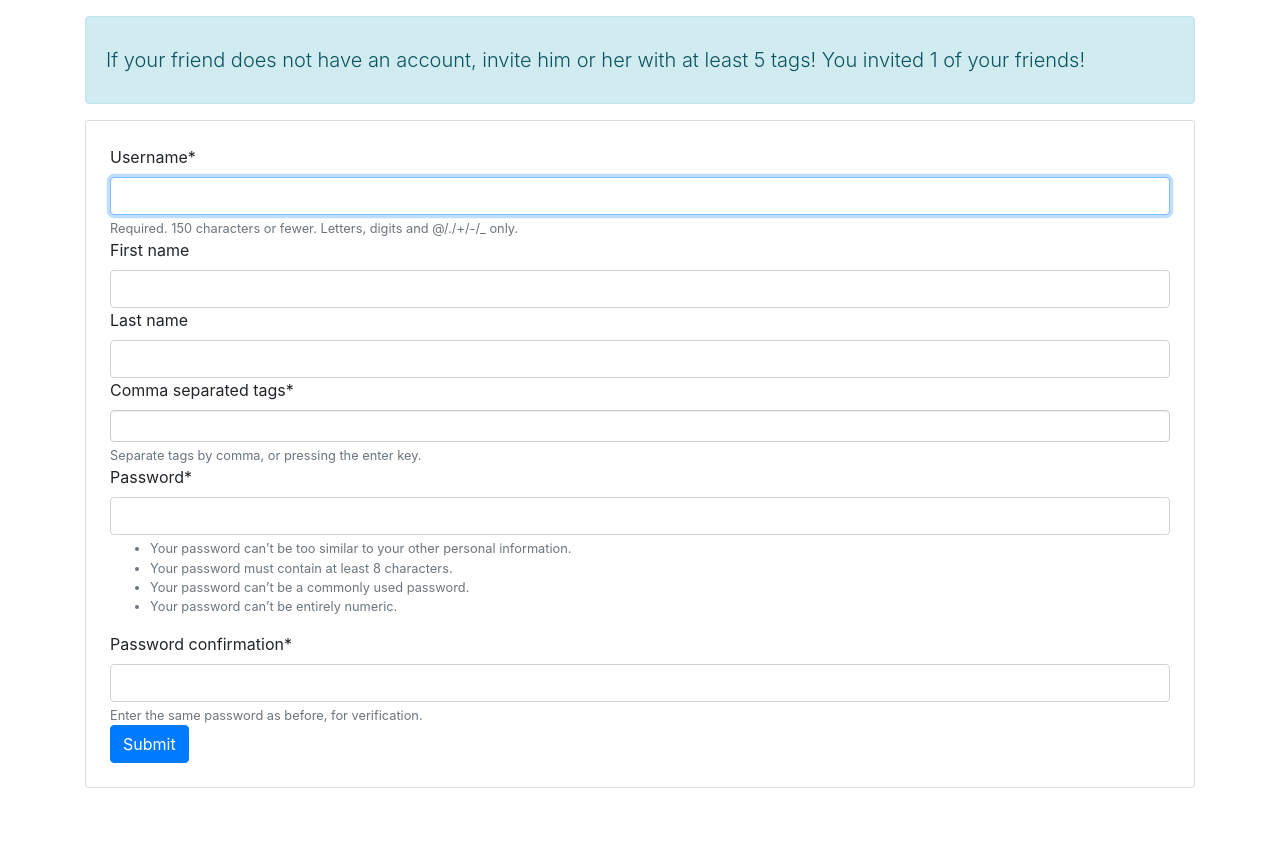
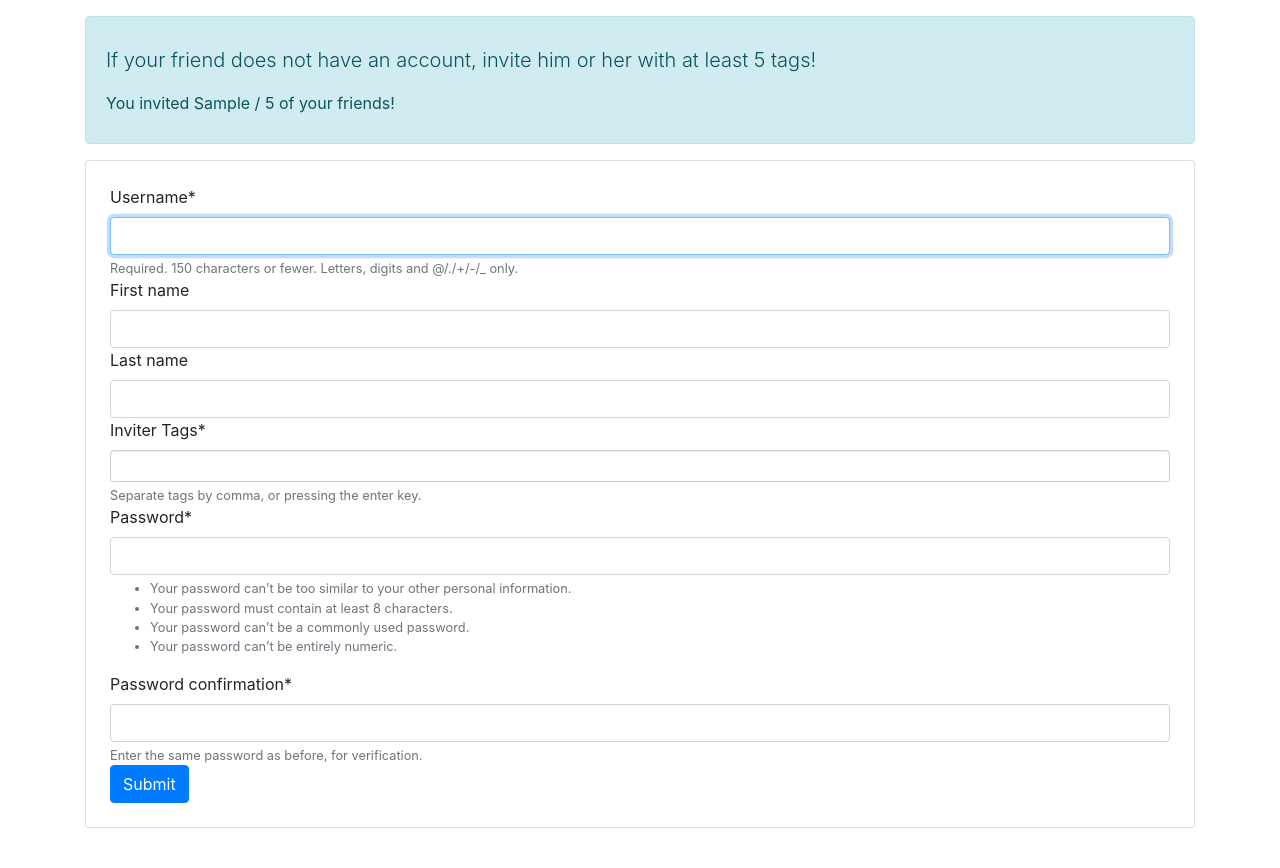
Before and after one commit to mehdiesadri/oldloog, a Django app: template loog/templates/accounts/invite.html in a window 1280 px wide. Shown: the part 56-924 px from the top of the page. Run offline with Django 3.2, Linux system fonts and the light colour scheme; tables that the repository leaves empty hold one stand-in row (values such as "Sample post"); the template is opened without the code that fills it: values that come from a table or form of the project are taken from there, most other values are stand-ins (such as "Sample title", 1, 10 or a date in 2020); parts of the project's set-up code (start-up, migrations or seed data) failed here and were passed over; some libraries are stand-ins or nearby versions.

Commit message:
Added invite limitation

```diff
--- a/loog/accounts/forms.py
+++ b/loog/accounts/forms.py
@@ -14,6 +14,7 @@ class RegisterForm(UserCreationForm, TagForm):
     def __init__(self, *args, **kwargs):
         super(RegisterForm, self).__init__(*args, **kwargs)
         self.fields['email'].widget = forms.HiddenInput(attrs={'readonly': True})
+        self.fields['comma_separated_tags'].label = 'Inviter Tags'
 
     class Meta:
         model = User
--- a/loog/accounts/selectors.py
+++ b/loog/accounts/selectors.py
@@ -13,7 +13,7 @@ def get_invites_count(inviter) -> int:
     Returns:
         The number of people who invited by this user.
     """
-    return InvitedUser.objects.filter(inviter=inviter).count
+    return InvitedUser.objects.filter(inviter=inviter).count()
 
 
 def get_inviter(user_email: str):
--- a/loog/discovery/utils.py
+++ b/loog/discovery/utils.py
@@ -2,7 +2,7 @@ from django.db.models import Count
 
 
 def get_tag_counts_in_assignments(assignments) -> dict:
-    annotated_tags = assignments.values_list('tag__name').annotate(total=Count('tag')).order_by('total')
+    annotated_tags = assignments.values_list('tag__name').annotate(total=Count('tag')).order_by('-total')
     tag_counts = {}
     for tag_name, tag_count in annotated_tags:
         tag_counts[tag_name] = tag_count
--- a/loog/templates/accounts/invite.html
+++ b/loog/templates/accounts/invite.html
@@ -18,7 +18,9 @@ Invite your friends
         <p class="font-weight-light mt-3" data-toggle="tooltip"></p>
         <p class="lead" data-toggle="tooltip" data-placement="top">
             If your friend does not have an account, invite him or her with at least 5 tags!
-            You invited {{ length }} of your friends!
+        </p>
+        <p>
+            You invited {{ current_invites }} / 5 of your friends!
         </p>
     </div>
 
--- a/loog/templates/accounts/register.html
+++ b/loog/templates/accounts/register.html
@@ -5,6 +5,12 @@
 {% block content %}
 
     <div class="container py-5">
+        <div class="alert alert-info mt-3" role="alert">
+            <p class="font-weight-light mt-3" data-toggle="tooltip"></p>
+            <p class="lead" data-toggle="tooltip" data-placement="top">
+                Invited by {{ inviter }}
+            </p>
+        </div>
         <h1>Register</h1>
         <form method="POST">
             {% csrf_token %}
```
Also changed, not shown: loog/accounts/models.py (+4 -3 lines), loog/accounts/views.py (+14 -3 lines). Lines whose indentation alone changed are shown as unchanged.
